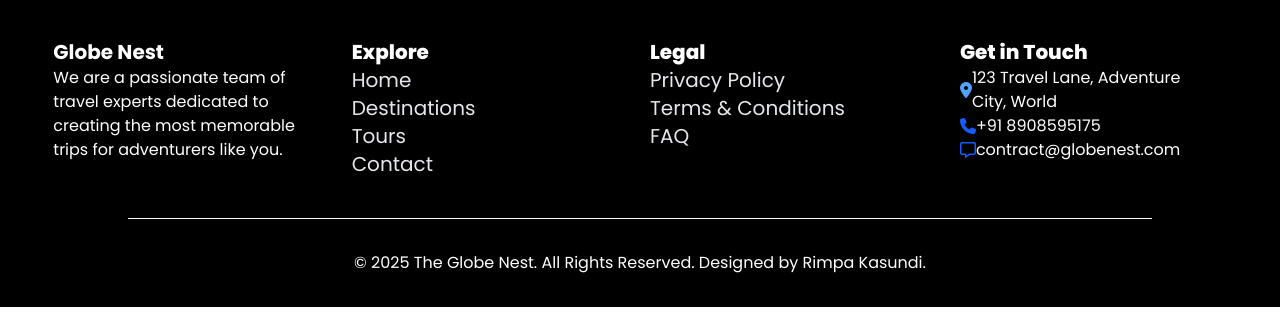
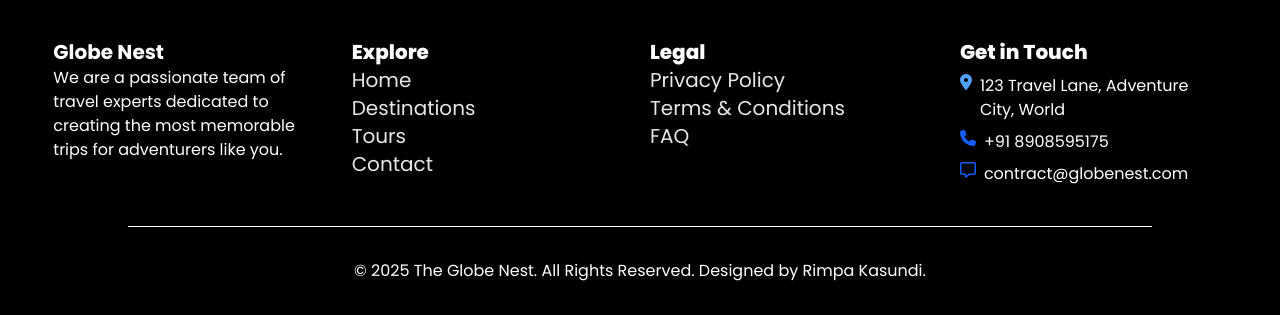
Before and after one commit to rimpakasundi07/Travel-Company, a plain HTML site: page index.html in a window 1280 px wide. Shown: the part 4710-5025 px from the top of the page. Drawn offline with nearby package versions, Linux system fonts and the light colour scheme.

Commit message:
some issues are  recovered

```diff
--- a/index.html
+++ b/index.html
@@ -435,14 +435,25 @@
        </div>
 
        <div class="mx-auto w-11/12 gap-5 justify-center">
-        <p class="font-extrabold text-xl text-white">Get in Touch</p>
+        <p class="font-extrabold text-xl text-white mb-2">Get in Touch</p>
 
-        <div class="">
-            <p class="text-white flex items-center"><i class="fa-solid fa-location-dot text-blue-400"></i>123 Travel Lane, Adventure  City, World</p>
-        <p class="text-white flex items-center"> <i class="fa-solid fa-phone  text-blue-600 "></i>+91 8908595175</p>
-        <p class="text-white flex items-center" ><i class="fa-regular fa-message  text-blue-600"></i>contract@globenest.com</p>
+        <div class="flex items-start gap-2 mb-2">
+        <i class="fa-solid fa-location-dot text-blue-400"></i>
+       <p class="text-white">123 Travel Lane, Adventure  City, World</p>
+        </div>
 
-        </div>
+         <div class="flex items-start gap-2 mb-2">
+             <i class="fa-solid fa-phone  text-blue-600 "></i>
+              <p class="text-white">+91 8908595175</p>
+         </div>
+
+         <div class="flex items-start gap-2 " >
+            <i class="fa-regular fa-message  text-blue-600"></i>
+            <p class="text-white">contract@globenest.com</p>
+         </div>
+
+
+
         </div>
        </div>
       <hr class="w-[80%] mx-auto text-white">
```
